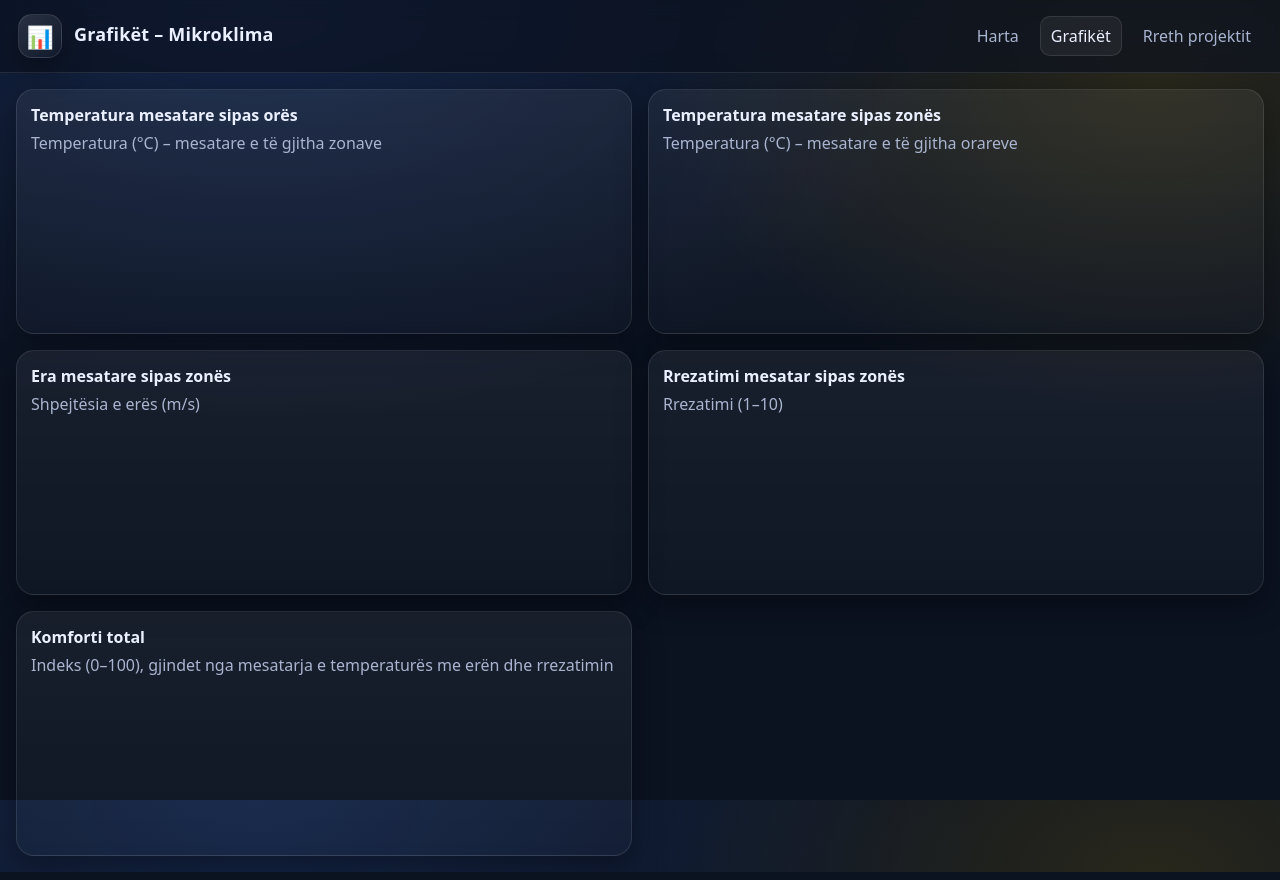
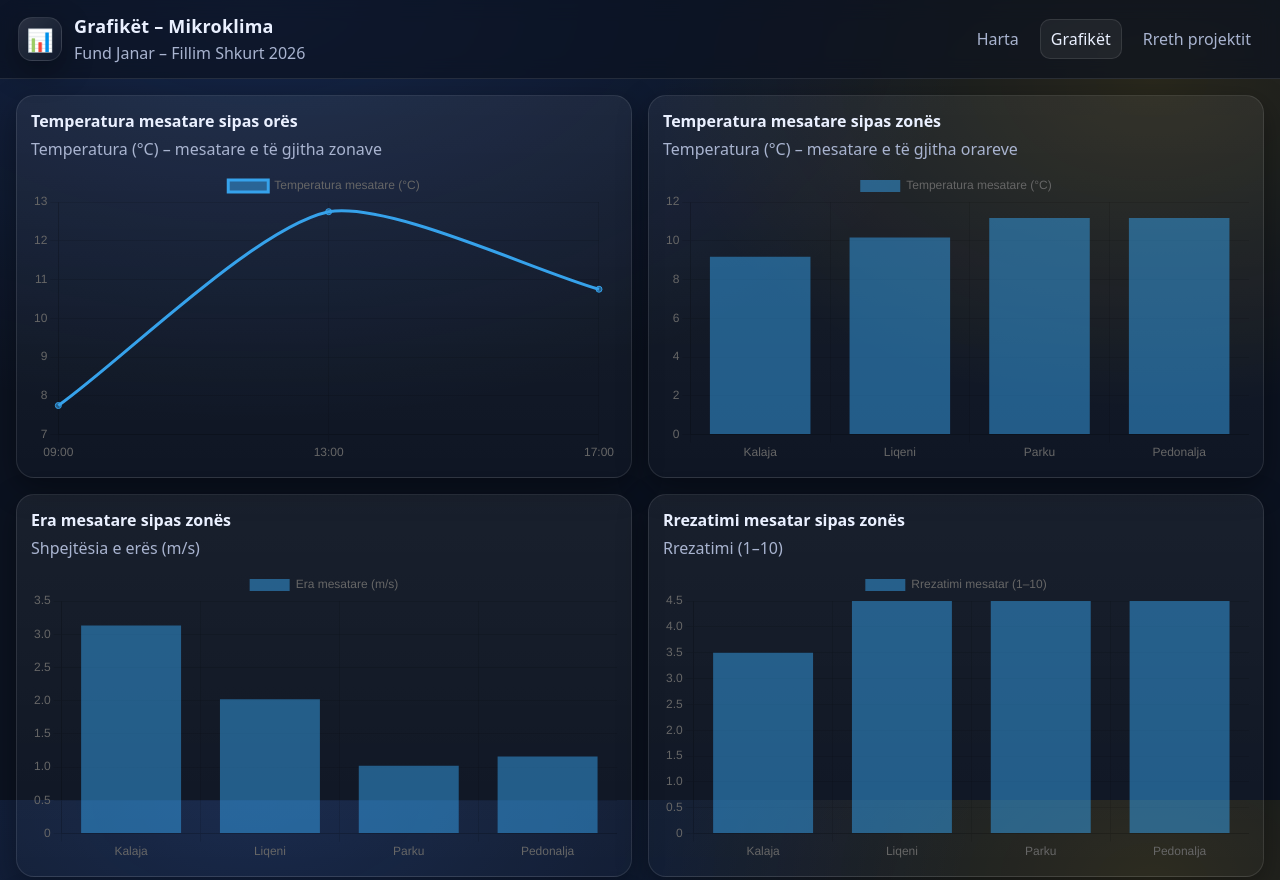
Before and after one commit to ditmira98/mikroklima-fizike, a plain HTML site: page charts.html in a window 1280 px wide. Shown: the top 880 px of the page. Drawn offline with nearby package versions, Linux system fonts and the light colour scheme; files that its build step writes are made by us from their sources.

Commit message:
charts.html

```diff
--- a/charts.html
+++ b/charts.html
@@ -4,7 +4,7 @@
   <meta charset="utf-8"/>
   <meta name="viewport" content="width=device-width,initial-scale=1"/>
   <title>Grafikët – Mikroklima</title>
-  <link rel="stylesheet" href="assets/style.css"/>
+  <link rel="stylesheet" href="style.css"/>
   <script src="https://cdn.jsdelivr.net/npm/chart.js@4.4.1/dist/chart.umd.min.js"></script>
 </head>
 <body>
@@ -65,7 +65,7 @@
     </section>
   </main>
 
-  <script src="data/data.js"></script>
-  <script src="assets/charts.js"></script>
+  <script src="data.js"></script>
+  <script src="charts.js"></script>
 </body>
 </html>
```
